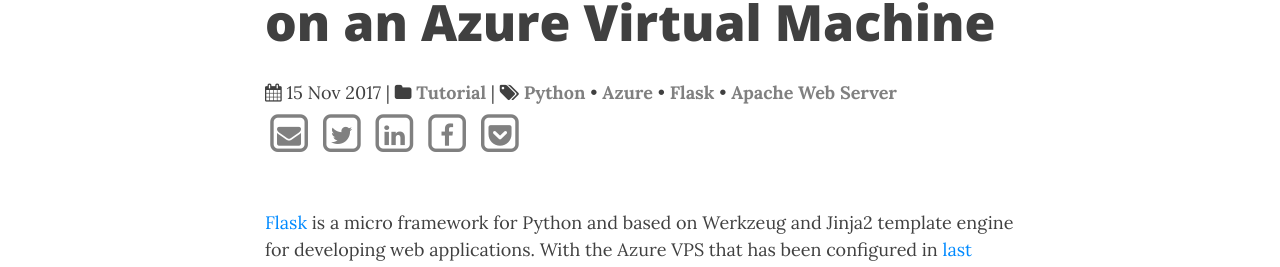
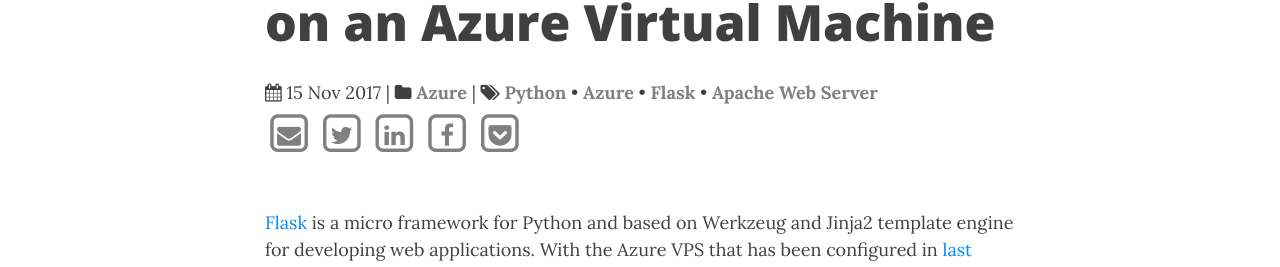
Before and after one commit to stonefl/stonefl.github.io, a Jekyll site: the page built from _posts/2017-11-15-deploy-flask-applications-on-azure-vps.md, in a window 1280 px wide and 900 px high. Shown: the part 190-457 px from the top of the window. Built offline with Jekyll 4.4.1, drawn with Linux system fonts in a browser that asks for light colours; nearby versions of some CDN libraries; comment, search, counter and statistics services are not loaded.

Commit message:
Update 2017-11-15-deploy-flask-applications-on-azure-vps.md

```diff
--- a/_posts/2017-11-15-deploy-flask-applications-on-azure-vps.md
+++ b/_posts/2017-11-15-deploy-flask-applications-on-azure-vps.md
@@ -8,7 +8,7 @@
   - Flask
   - Apache Web Server
 categories:
-  - Tutorial
+  - Azure
 ---
 
 [Flask](http://flask.pocoo.org/) is a micro framework for Python and based on Werkzeug and Jinja2 template engine for developing web applications. With the Azure VPS that has been configured in [last post](http://leifengblog.net/blog/how-to-install-apache-http-web-server-on-azure-ubuntu-virtual-machines/), in this post I will go through steps to deploy a flask application on the VPS.<!--more-->
```
